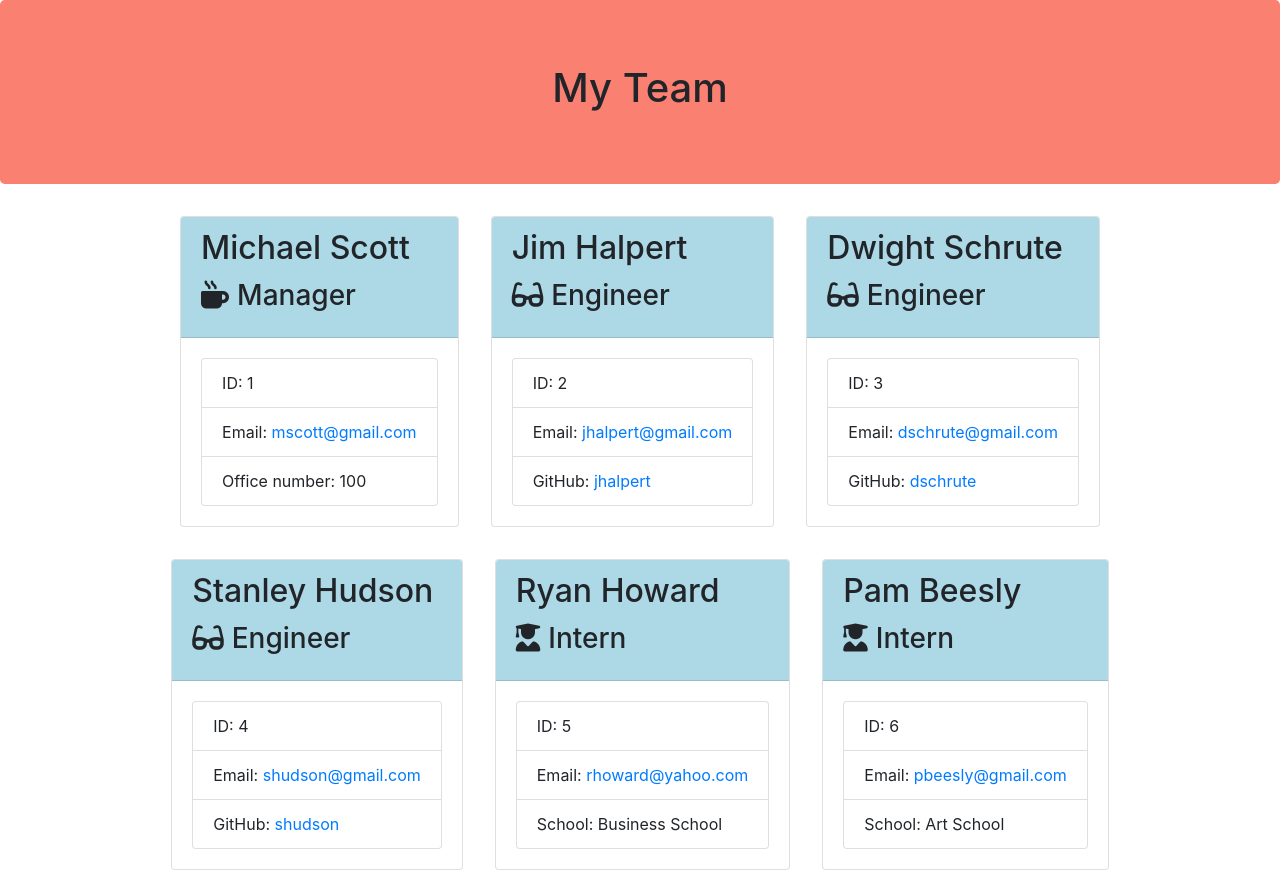
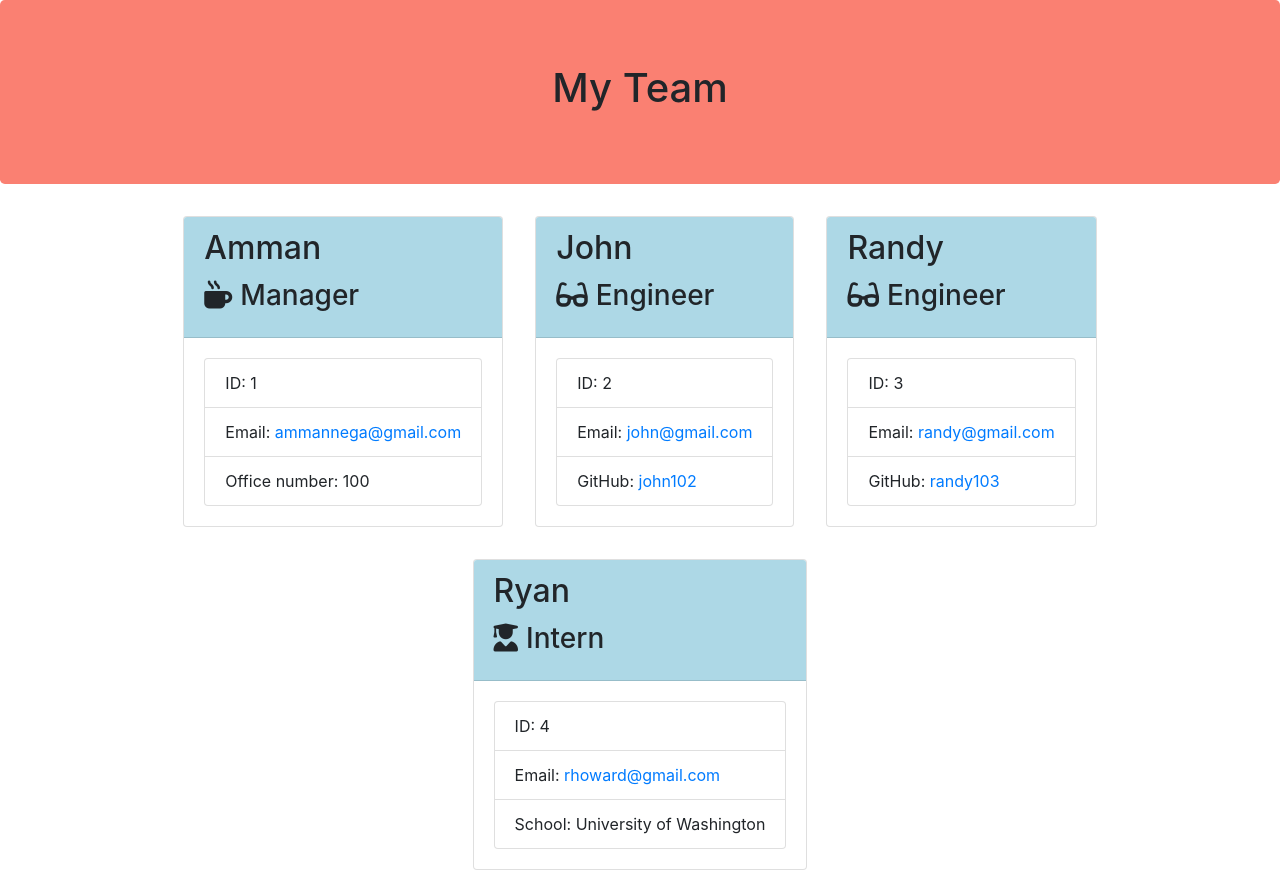
Before and after one commit to amman98/Team-Profile-Generator, a website: page dist/index.html in a window 1280 px wide. Drawn offline with nearby package versions, Linux system fonts and the light colour scheme.

```diff
--- a/dist/index.html
+++ b/dist/index.html
@@ -27,13 +27,13 @@
 
         <div class="card employee-card">
         <div class="card-header">
-            <h2 class="card-title">Michael Scott</h2>
+            <h2 class="card-title">Amman</h2>
             <h3 class="card-title"><i class="fas fa-mug-hot mr-2"></i>Manager</h3>
         </div>
         <div class="card-body">
             <ul class="list-group">
                 <li class="list-group-item">ID: 1</li>
-                <li class="list-group-item">Email: <a href="mailto:mscott@gmail.com">mscott@gmail.com</a></li>
+                <li class="list-group-item">Email: <a href="mailto:ammannega@gmail.com">ammannega@gmail.com</a></li>
                 <li class="list-group-item">Office number: 100</li>
             </ul>
         </div>
@@ -41,70 +41,42 @@
 
         <div class="card employee-card">
     <div class="card-header">
-        <h2 class="card-title">Jim Halpert</h2>
+        <h2 class="card-title">John</h2>
         <h3 class="card-title"><i class="fas fa-glasses mr-2"></i>Engineer</h3>
     </div>
     <div class="card-body">
         <ul class="list-group">
             <li class="list-group-item">ID: 2</li>
-            <li class="list-group-item">Email: <a href="mailto:jhalpert@gmail.com">jhalpert@gmail.com</a></li>
-            <li class="list-group-item">GitHub: <a href="https://github.com/jhalpert" target="_blank" rel="noopener noreferrer">jhalpert</a></li>
+            <li class="list-group-item">Email: <a href="mailto:john@gmail.com">john@gmail.com</a></li>
+            <li class="list-group-item">GitHub: <a href="https://github.com/john102" target="_blank" rel="noopener noreferrer">john102</a></li>
         </ul>
     </div>
 </div>
 
         <div class="card employee-card">
     <div class="card-header">
-        <h2 class="card-title">Dwight Schrute</h2>
+        <h2 class="card-title">Randy</h2>
         <h3 class="card-title"><i class="fas fa-glasses mr-2"></i>Engineer</h3>
     </div>
     <div class="card-body">
         <ul class="list-group">
             <li class="list-group-item">ID: 3</li>
-            <li class="list-group-item">Email: <a href="mailto:dschrute@gmail.com">dschrute@gmail.com</a></li>
-            <li class="list-group-item">GitHub: <a href="https://github.com/dschrute" target="_blank" rel="noopener noreferrer">dschrute</a></li>
+            <li class="list-group-item">Email: <a href="mailto:randy@gmail.com">randy@gmail.com</a></li>
+            <li class="list-group-item">GitHub: <a href="https://github.com/randy103" target="_blank" rel="noopener noreferrer">randy103</a></li>
         </ul>
     </div>
 </div>
 
         <div class="card employee-card">
     <div class="card-header">
-        <h2 class="card-title">Stanley Hudson</h2>
-        <h3 class="card-title"><i class="fas fa-glasses mr-2"></i>Engineer</h3>
+        <h2 class="card-title">Ryan</h2>
+        <h3 class="card-title"><i class="fas fa-user-graduate mr-2"></i>Intern</h3>
     </div>
     <div class="card-body">
         <ul class="list-group">
             <li class="list-group-item">ID: 4</li>
-            <li class="list-group-item">Email: <a href="mailto:shudson@gmail.com">shudson@gmail.com</a></li>
-            <li class="list-group-item">GitHub: <a href="https://github.com/shudson" target="_blank" rel="noopener noreferrer">shudson</a></li>
-        </ul>
-    </div>
-</div>
-
-        <div class="card employee-card">
-    <div class="card-header">
-        <h2 class="card-title">Ryan Howard</h2>
-        <h3 class="card-title"><i class="fas fa-user-graduate mr-2"></i>Intern</h3>
-    </div>
-    <div class="card-body">
-        <ul class="list-group">
-            <li class="list-group-item">ID: 5</li>
-            <li class="list-group-item">Email: <a href="mailto:rhoward@yahoo.com">rhoward@yahoo.com</a></li>
-            <li class="list-group-item">School: Business School</li>
-        </ul>
-    </div>
-</div>
-
-        <div class="card employee-card">
-    <div class="card-header">
-        <h2 class="card-title">Pam Beesly</h2>
-        <h3 class="card-title"><i class="fas fa-user-graduate mr-2"></i>Intern</h3>
-    </div>
-    <div class="card-body">
-        <ul class="list-group">
-            <li class="list-group-item">ID: 6</li>
-            <li class="list-group-item">Email: <a href="mailto:pbeesly@gmail.com">pbeesly@gmail.com</a></li>
-            <li class="list-group-item">School: Art School</li>
+            <li class="list-group-item">Email: <a href="mailto:rhoward@gmail.com">rhoward@gmail.com</a></li>
+            <li class="list-group-item">School: University of Washington</li>
         </ul>
     </div>
 </div>
```
Also changed, not shown: README.md.
